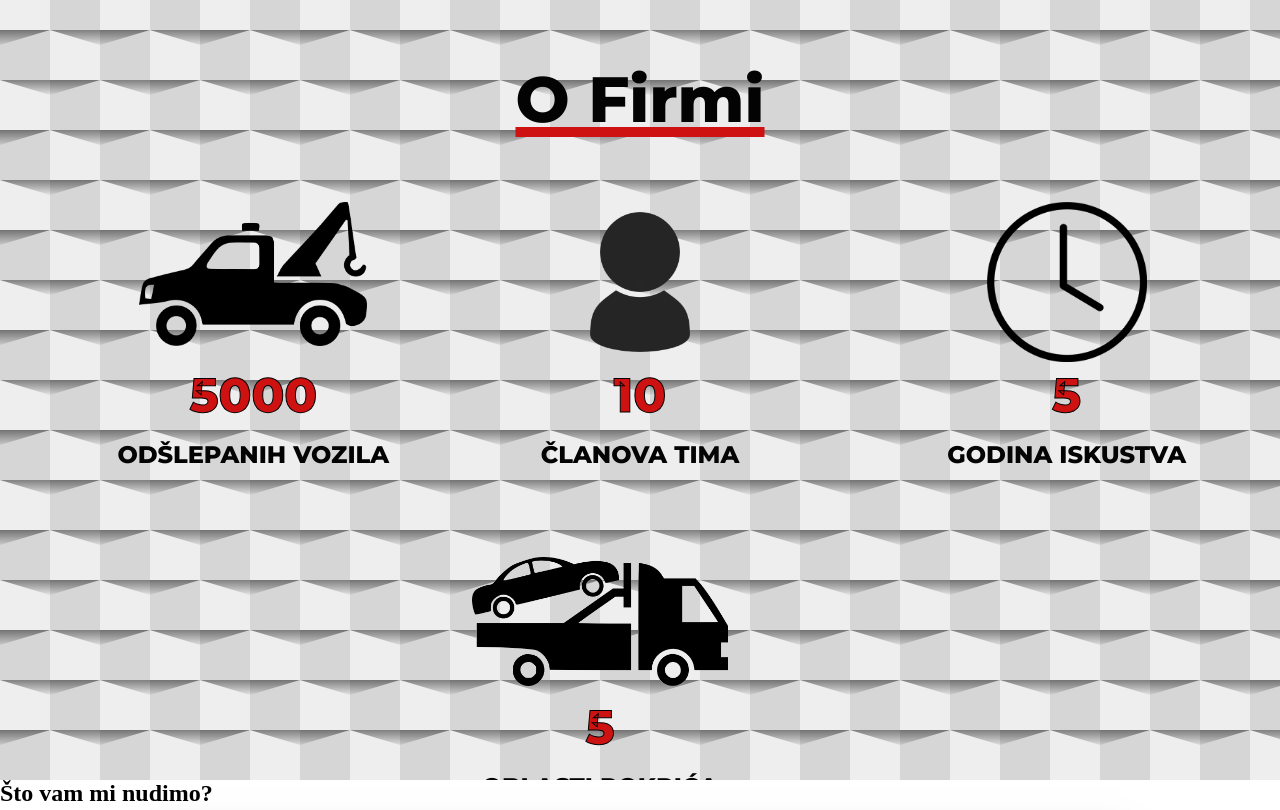
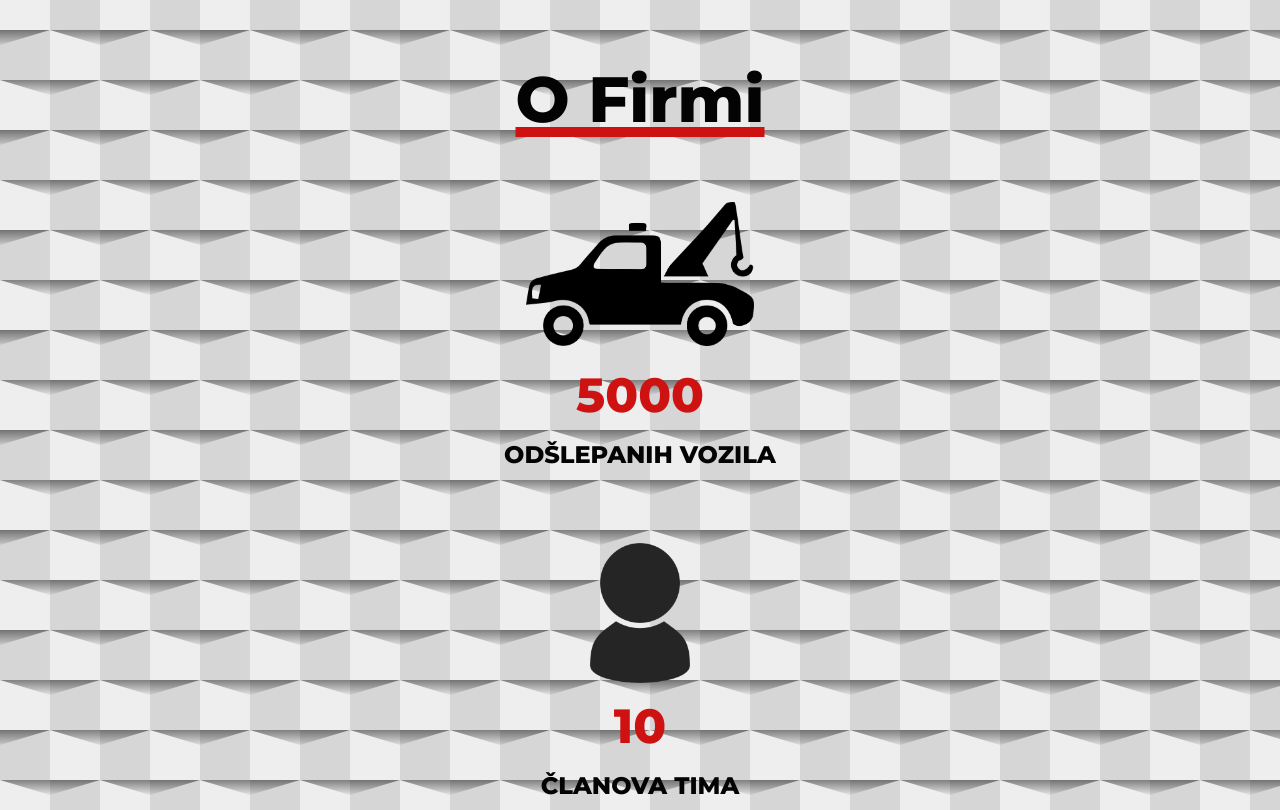
Before and after one commit to p4sh4n/Slep-Sluzba-Zilic, a plain HTML site: page index.html in a window 1280 px wide. Shown: the part 820-1630 px from the top of the page. Drawn offline with Linux system fonts and the light colour scheme.

Commit message:
mini hotfix

```diff
--- a/styles.css
+++ b/styles.css
@@ -325,16 +325,13 @@ li,a{
     font-weight: 800;
     font-size: clamp(1rem, 3rem, 4rem);
     color: #CE1212;
-    -webkit-text-stroke-color:#040303 ;
-    -webkit-text-stroke-width: 1px;
+
 }
 #userText{
     font-family: 'Montserrat', sans-serif;
     font-weight: 800;
     font-size: clamp(1rem, 3rem, 4rem);
     color: #CE1212;
-    -webkit-text-stroke-color:#040303 ;
-    -webkit-text-stroke-width: 1px;
 }
 
 #clockText{
@@ -342,16 +339,14 @@ li,a{
     font-weight: 800;
     font-size: clamp(1rem, 3rem, 4rem);
     color: #CE1212;
-    -webkit-text-stroke-color:#040303 ;
-    -webkit-text-stroke-width: 1px;
+
 }
 #sleper2Text{
     font-family: 'Montserrat', sans-serif;
     font-weight: 800;
     font-size: clamp(1rem, 3rem, 4rem);
     color: #CE1212;
-    -webkit-text-stroke-color:#040303 ;
-    -webkit-text-stroke-width: 1px;
+
 }
 
 
@@ -361,7 +356,7 @@ li,a{
     font-weight: 800;
     font-size: clamp(1.5rem, 4rem, 5rem);
     text-align: center;
-    top:11.2%;
+    top:1.2%;
     color: #000;
     text-decoration:underline;
     text-decoration-color:#CE1212;
@@ -497,3 +492,18 @@ li,a{
      transition: opacity 350ms ease-in-out;
 
  }
+ @media only screen and (max-width: 1360px){
+    #oFirmiCards{
+        flex-direction: column;
+    }
+    #sleperCard{
+        padding-left: 0;
+    }
+    #sleper2Card{
+        padding-right: 0;
+    }
+    #oFirmi{
+        height: 2000px;
+    }
+
+    }
```
